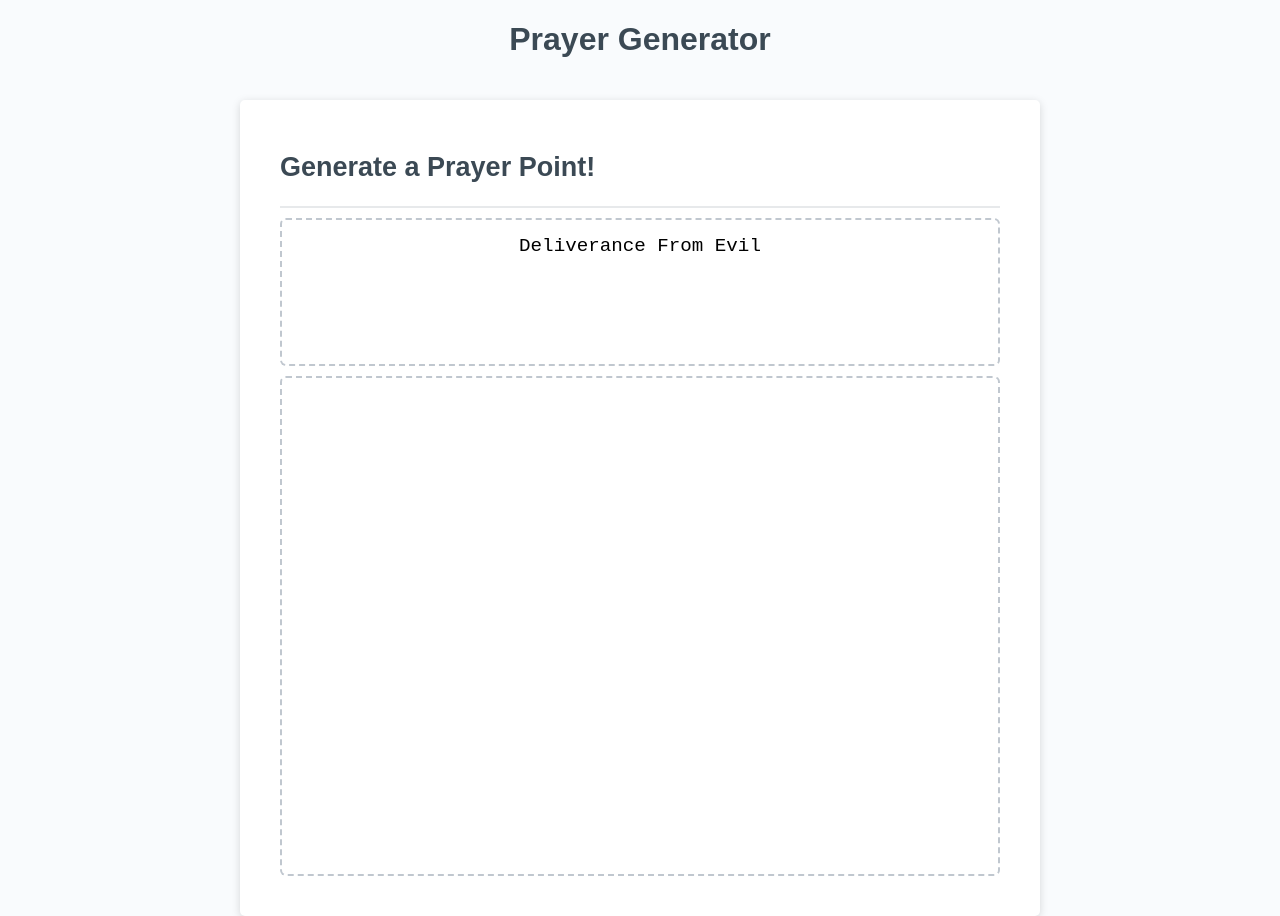
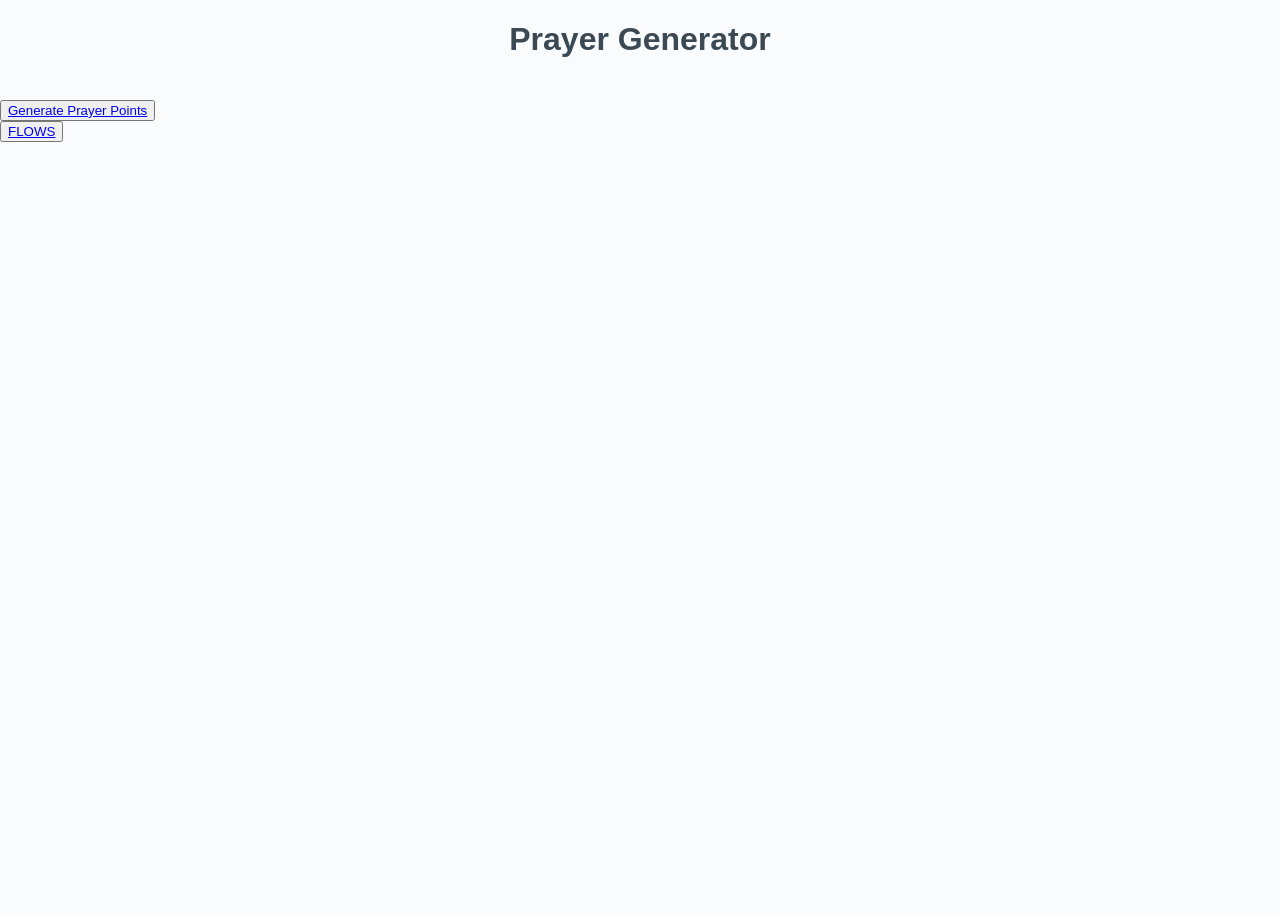
Before and after one commit to ExxtremeBattler/prayer-point-generator, a React (Create React App) app: page / in a window 1280 px wide. After the commit the page ends 821 px from the top, so only its background shows below. Built offline with nearby package versions, Linux system fonts and the light colour scheme; no server answers.

Commit message:
created a landing 'mainMenu' page

```diff
--- a/package.json
+++ b/package.json
@@ -6,6 +6,8 @@
     "axios": "^1.3.5",
     "react": "^18.2.0",
     "react-dom": "^18.2.0",
+    "react-router": "^6.11.1",
+    "react-router-dom": "^6.11.1",
     "react-scripts": "3.1.1"
   },
   "scripts": {
--- a/src/App.js
+++ b/src/App.js
@@ -2,14 +2,29 @@ import React from 'react';
 import Header from './components/Header.js';
 import GenerateSection from './components/GenerateSection.js';
 import './App.css';
+import {BrowserRouter as Router, Route, Routes, Link} from "react-router-dom"
+import MainMenu from './components/mainMenu.js';
+
 
 
 function App() {
   return (
+    <Router>
+
     <div className="App">
+
       <Header />
-      <GenerateSection />
+
+      <Routes>
+        <Route path="/" element = {<MainMenu />} />
+        <Route path="Generate" element={<GenerateSection />} />
+        {/* <Route path="flows" element={<GenerateSection />} /> */}
+
+      </Routes>
+
     </div>
+
+    </Router>
   )
 }
 
--- /dev/null
+++ b/src/components/mainMenu.js
@@ -0,0 +1,21 @@
+import React from "react";
+import ReactDOM from 'react-dom';
+import App from "../App";
+import { Link } from "react-router-dom";
+
+function MainMenu() {
+    return(<div>
+
+        <div id="pointsButton">
+            <button > <Link to="Generate"> Generate Prayer Points </Link> </button>
+        </div>
+
+        <div id="flowsButton">
+            <button> <Link to="Flows"> FLOWS </Link> </button>
+        </div>
+
+    </div>)
+}
+
+
+export default MainMenu
```
Also changed, not shown: 1 other file (tests, documents, lock files or other folders).
